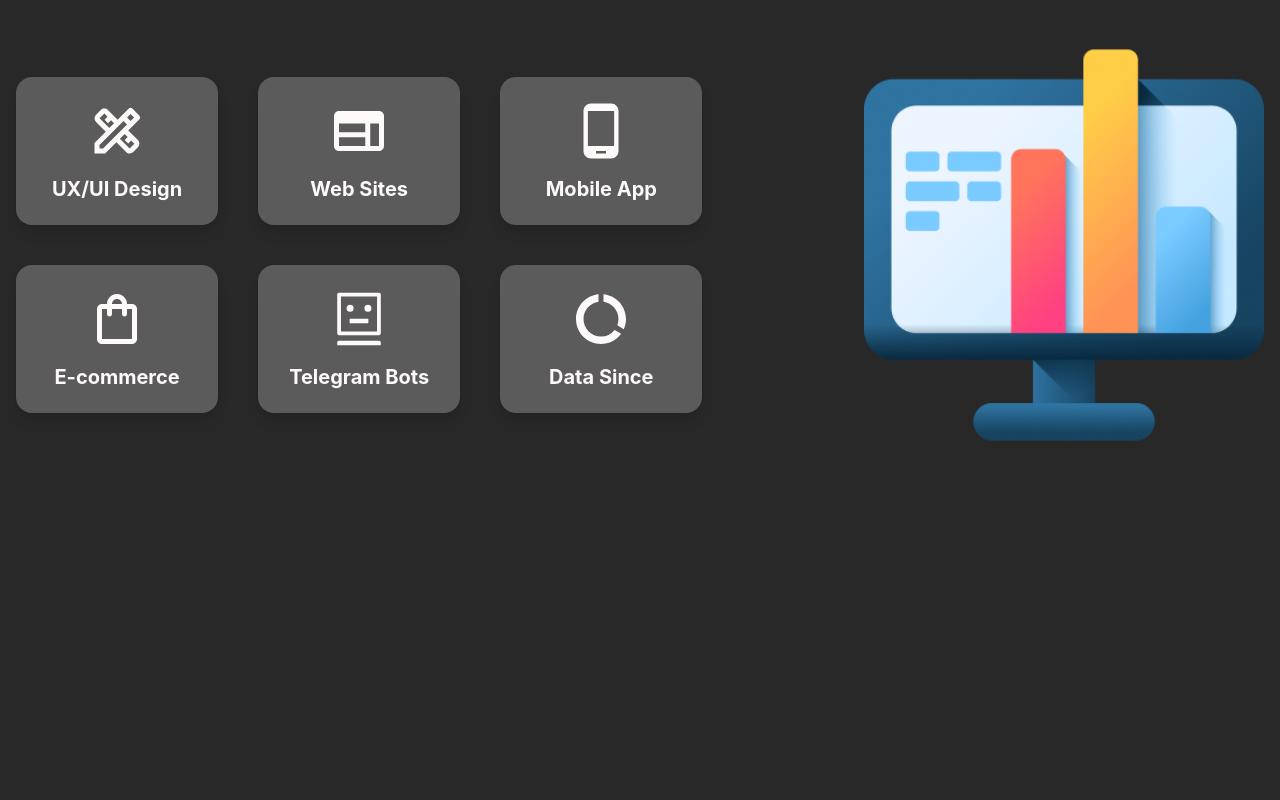
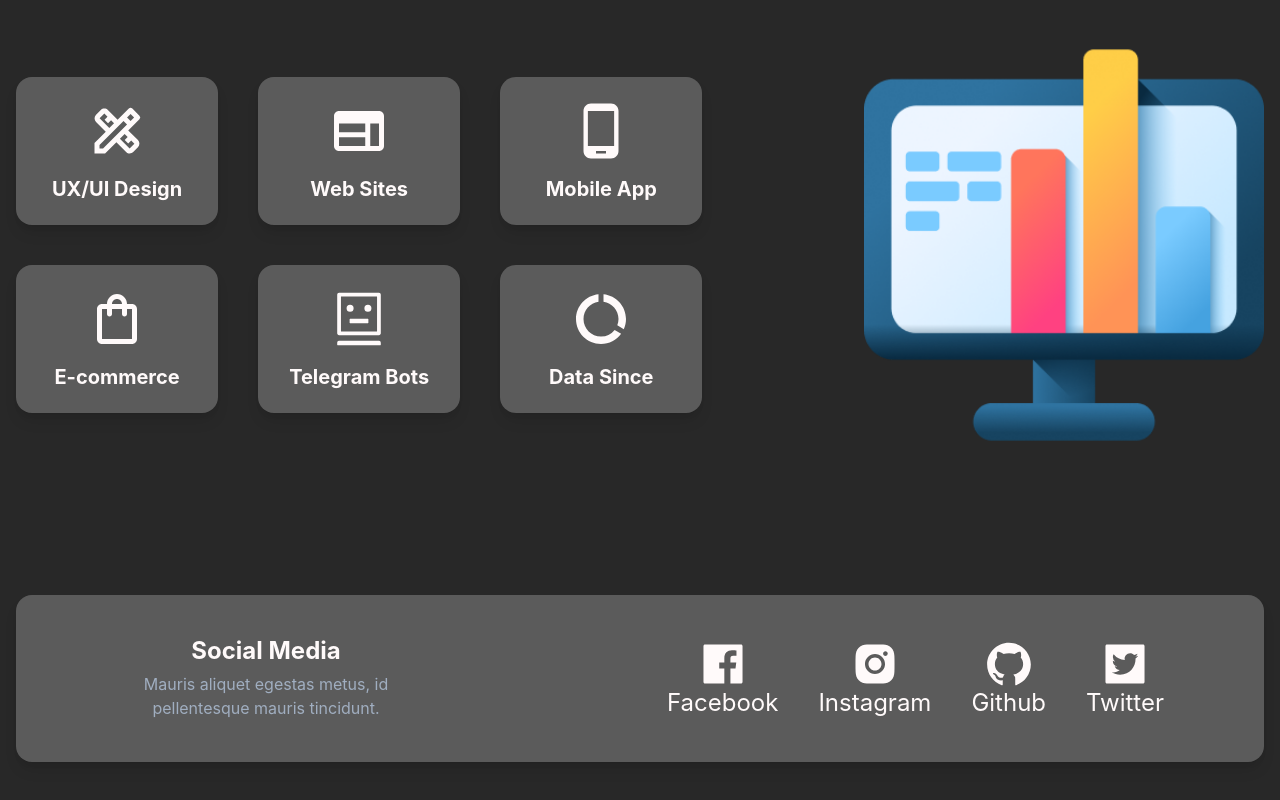
Before and after one commit to madrimovDev/ideebcode, a Next.js app: page / in a window 1280 px wide. Shown: the part 1040-1840 px from the top of the page. Before the commit the page ends 1635 px from the top, so only its background shows below. Built offline with nearby package versions, Linux system fonts and the light colour scheme.

Commit message:
added social sections

```diff
--- /dev/null
+++ b/src/components/social/content.tsx
@@ -0,0 +1,17 @@
+import { Box, Heading, Text } from '@chakra-ui/react'
+import React from 'react'
+
+const Content = () => {
+	return (
+		<Box w={['full', 'full', '300px']} textAlign='center'>
+			<Heading as='h4' fontSize='2xl'>
+				Social Media
+			</Heading>
+			<Text fontSize='md' color='gray.400' mt='1.5'>
+				Mauris aliquet egestas metus, id pellentesque mauris tincidunt.
+			</Text>
+		</Box>
+	)
+}
+
+export default Content
--- /dev/null
+++ b/src/components/social/index.tsx
@@ -0,0 +1,39 @@
+import { Flex, useColorModeValue } from '@chakra-ui/react'
+import { motion } from 'framer-motion'
+import React from 'react'
+import Content from './content'
+import Social from './social'
+
+const SocialMedia = () => {
+	const color = useColorModeValue('blackAlpha.50', 'whiteAlpha.400')
+	return (
+		<Flex
+			as={motion.div}
+			initial={{
+				opacity: 0,
+			}}
+			whileInView={{
+				opacity: 1,
+			}}
+			viewport={{
+				once: true,
+				amount: 0.8,
+			}}
+			flexDir={['column', 'column', 'row']}
+			justify='space-between'
+			align='center'
+			w='full'
+			px={['10px', '10px', '20px', '100px']}
+			py={['20px', '20px', '20px', '42px']}
+			bg={color}
+			shadow='lg'
+			rounded='2xl'
+			mb={['100px', '100px', '150px']}
+			gap='4'>
+			<Content />
+			<Social />
+		</Flex>
+	)
+}
+
+export default SocialMedia
--- /dev/null
+++ b/src/components/social/social.tsx
@@ -0,0 +1,18 @@
+import { Flex, Heading } from '@chakra-ui/react'
+import React from 'react'
+import socialLinks from './socialLinks'
+
+const Social = () => {
+	return (
+		<Flex gap='10' wrap="wrap" justify="center" align="center">
+			{socialLinks.map((link) => (
+				<Flex key={link.name} w={[`26%`, "26%", "initial"]} flexDir='column' justify='center' align='center'>
+					{<link.icon size='50px' />}
+					<Heading fontSize='2xl' fontWeight="normal">{link.name}</Heading>
+				</Flex>
+			))}
+		</Flex>
+	)
+}
+
+export default Social
--- /dev/null
+++ b/src/components/social/socialLinks.ts
@@ -0,0 +1,33 @@
+import { IconType } from "react-icons"
+import { AiFillFacebook, AiFillGithub, AiFillInstagram, AiFillTwitterSquare } from "react-icons/ai"
+
+export type SocialLink = {
+  name: string
+  url: string
+  icon: IconType
+}
+
+const socialLinks: SocialLink[] = [
+	{
+		name: 'Facebook',
+		url: '',
+		icon: AiFillFacebook,
+  },
+  {
+    name: 'Instagram',
+    url: '',
+    icon: AiFillInstagram
+  },
+  {
+    name: 'Github',
+    url: '',
+    icon: AiFillGithub
+  },
+  {
+    name: "Twitter",
+    url: '',
+    icon: AiFillTwitterSquare
+  }
+]
+
+export default socialLinks
--- a/src/pages/index.tsx
+++ b/src/pages/index.tsx
@@ -6,6 +6,7 @@ import Navbar from '../components/navbar'
 import NewLetter from '../components/newLetter'
 import FloatButtun from '../components/other/floatButton'
 import Services from '../components/services'
+import SocialMedia from '../components/social'
 import useHashRouter from '../hooks/useHashRouter'
 
 const Home = () => {
@@ -25,6 +26,7 @@ const Home = () => {
 				<Article refObj={homeRef} />
 				<NewLetter />
 				<Services refObj={serviceRef} />
+				<SocialMedia />
 				{/* <FloatButtun /> */}
 			</Container>
 		</>
```
